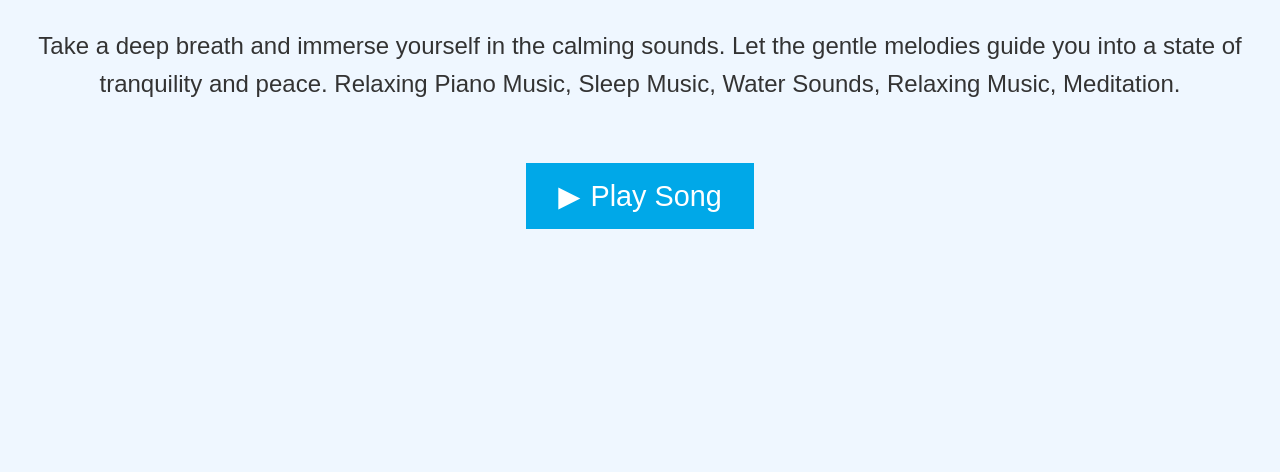
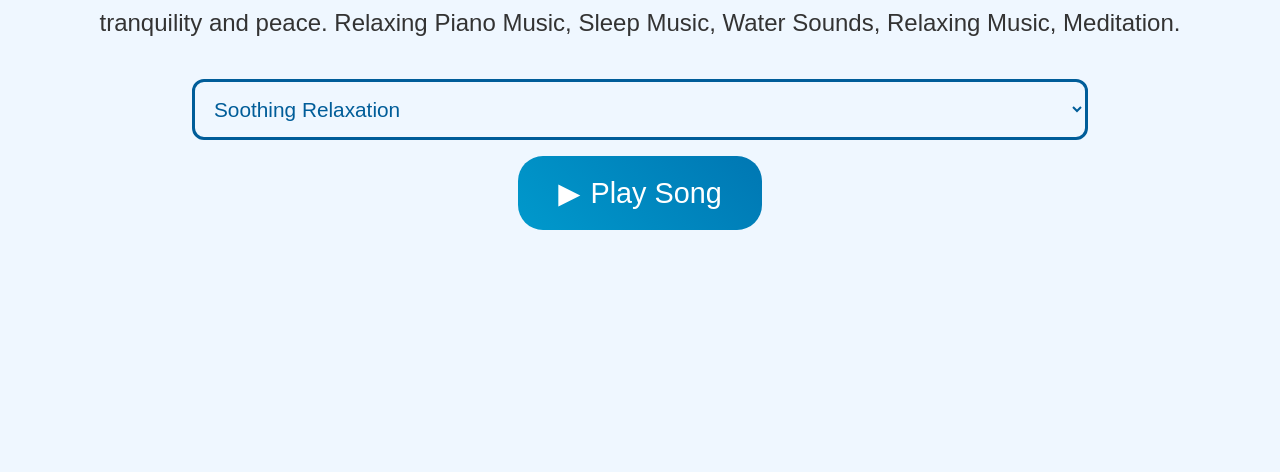
Before and after one commit to rehan5039/Soothing-Relaxation, a plain HTML site: page index.html in a window 1280 px wide. Shown: the part 328-800 px from the top of the page. Drawn offline with Linux system fonts and the light colour scheme.

Commit message:
Update index.html

```diff
--- a/index.html
+++ b/index.html
@@ -1,5 +1,6 @@
 <!DOCTYPE html>
 <html lang="en">
+
 <head>
     <meta charset="UTF-8">
     <meta name="viewport" content="width=device-width, initial-scale=1.0">
@@ -15,7 +16,7 @@
             flex-direction: column;
             align-items: center;
             justify-content: center;
-            height: 100vh;
+            height: 95vh;
             overflow: hidden; /* Disable scrolling */
         }
 
@@ -47,27 +48,54 @@
         h1 {
             margin-top: 20px;
             font-size: 2.5em;
+            margin-top: 0vh;
             color: #005d99;
             text-shadow: 2px 2px 4px rgba(0, 0, 0, 0.2);
+        }
+
+        #audioSelector {
+            margin-top: 2vh;
+            padding: 15px;
+            font-size: 1.3em;
+            border-radius: 12px;
+            border: 3px solid #005d99;
+            background-color: #eff7ff;
+            color: #005d99;
+            transition: background-color 0.3s ease, transform 0.3s ease;
+            width: 70%;
+        }
+
+        #audioSelector:hover {
+            background-color: #d9ecff;
+            transform: scale(1.05);
+        }
+
+        #audioSelector:focus {
+            outline: none;
+            box-shadow: 0 0 8px rgba(0, 93, 153, 0.8);
         }
 
         #playPauseButton {
         background-color: #00a8e8;
         color: #fff;
         font-size: 1.8em;
-            padding: 16px 32px;
+        padding: 20px 40px; /* Increased padding for better visual appeal */
         border: none;
         cursor: pointer;
         position: relative;
         overflow: hidden;
-            transition: background-color 0.3s ease, transform 0.3s ease;
-            margin-top: 5vh; /* Higher position */
+        transition: background-color 0.3s ease, transform 0.3s ease, box-shadow 0.3s ease;
+        margin-top: 2vh;
+        border-radius: 25px; /* Added border-radius for a curved design */
+        outline: none; /* Remove default focus outline */
+        background-image: linear-gradient(45deg, #0099cc, #0077b3); /* Added subtle gradient */
     }
 
     #playPauseButton::before {
         content: '\25B6';
         display: inline-block;
         margin-right: 10px;
+        transition: transform 0.3s ease; /* Added transition for the play icon */
     }
 
     #playPauseButton.playing::before {
@@ -77,6 +105,7 @@
     #playPauseButton:hover {
         background-color: #0077b3;
         transform: translateY(-4px) scale(1.05);
+        box-shadow: 0 0 12px rgba(0, 93, 153, 0.8); /* Added box-shadow for a tactile feel */
     }
 
         .relaxing-text {
@@ -87,24 +116,67 @@
         }
     </style>
 </head>
+
 <body>
 
     <h1>Soothing Relaxation</h1>
 
-<p class="relaxing-text">Take a deep breath and immerse yourself in the calming sounds. Let the gentle melodies guide you into a state of tranquility and peace. Relaxing Piano Music, Sleep Music, Water Sounds, Relaxing Music, Meditation.</p>
+    <p class="relaxing-text">Take a deep breath and immerse yourself in the calming sounds. Let the gentle melodies guide
+        you into a state of tranquility and peace. Relaxing Piano Music, Sleep Music, Water Sounds, Relaxing Music,
+        Meditation.</p>
+
+    <!-- Updated playlist with enhanced styling and animations -->
+    <select id="audioSelector">
+        <option
+            value="https://32yk14-my.sharepoint.com/:u:/g/personal/rehan_32yk14_onmicrosoft_com/EQPcXCC6DnJFpTG_IGm9AeQBgSqdSSvCVuQrIpLYHMrpgA?download=1">
+            Soothing Relaxation</option>
+        <option
+            value="https://32yk14-my.sharepoint.com/:u:/g/personal/rehan_32yk14_onmicrosoft_com/ESKhERxpWEZItM8Hvab1z6ABWiIGurkDXWgNvr3SAUhRvw?download=1">
+            Uplifting</option>
+        <option
+            value="https://32yk14-my.sharepoint.com/:u:/g/personal/rehan_32yk14_onmicrosoft_com/EaGkbvtGLsNLiJdUJr_5PdcBI9FQfN0NE46SY1F3uuLK1Q?download=1">
+            Beethoven</option>
+        <option
+            value="https://32yk14-my.sharepoint.com/:u:/g/personal/rehan_32yk14_onmicrosoft_com/EX_gdXVESAlDshb7to6B5AQBrpQXSytN0Au-HGmoA_S0pA?download=1">
+            Deep Sleep Music</option>
+        <option
+            value="https://32yk14-my.sharepoint.com/:u:/g/personal/rehan_32yk14_onmicrosoft_com/ES0DjPJSEkFIqiyb0q1jzW8B2jZerX_bjpHGSJ5fGuqsJg?download=1">
+            Meditation Music</option>
+        <option
+            value="https://32yk14-my.sharepoint.com/:u:/g/personal/rehan_32yk14_onmicrosoft_com/Ed6B4IhJiY1PgjuNRX2HSXwBlqHMR00fGCOdyqTORa7oOQ?download=1">
+            Piano Music</option>
+        <option
+            value="https://32yk14-my.sharepoint.com/:u:/g/personal/rehan_32yk14_onmicrosoft_com/EcNiUI0aa9tNovrMNiK167IBoD4hdplsrRuyRhnImBwvKg?download=1">
+            Relaxed Night</option>
+        <option
+            value="https://32yk14-my.sharepoint.com/:u:/g/personal/rehan_32yk14_onmicrosoft_com/ESUrs4EqcaVAjoCeUcv2MF4Bs81h-KCUxTSJWnpfjGdfJA?download=1">
+            Soul Therapy</option>
+        <option
+            value="https://32yk14-my.sharepoint.com/:u:/g/personal/rehan_32yk14_onmicrosoft_com/Ee2e14KX65NPpwk2jKdeGIQBL-c4nL-wzZ6jL9D_vcB5_A?download=1">
+            Spring Meditation</option>
+        <option
+            value="https://32yk14-my.sharepoint.com/:u:/g/personal/rehan_32yk14_onmicrosoft_com/EaJiNH7bfx1BnwtWH5ekKhgBVGavEoGwonM1njhs3Rpq7w?download=1">
+            Winter Piano</option>
+        <!-- Add more options as needed -->
+    </select>
 
     <button id="playPauseButton">Play Song</button>
 
     <script>
         const playPauseButton = document.getElementById('playPauseButton');
-    const audioPlayer = new Audio('https://32yk14-my.sharepoint.com/:u:/g/personal/rehan_32yk14_onmicrosoft_com/EQPcXCC6DnJFpTG_IGm9AeQBgSqdSSvCVuQrIpLYHMrpgA?download=1');
+        const audioPlayer = new Audio();
+        const audioSelector = document.getElementById('audioSelector');
         let isPlaying = false;
 
         playPauseButton.addEventListener('click', () => {
             if (isPlaying) {
                 audioPlayer.pause();
             } else {
+                const selectedAudio = audioSelector.value;
+                if (selectedAudio) {
+                    audioPlayer.src = selectedAudio;
                     audioPlayer.play();
+                }
             }
             isPlaying = !isPlaying;
             playPauseButton.classList.toggle('playing', isPlaying);
@@ -124,12 +196,6 @@
         });
     </script>
 
-<style>
-    @keyframes floatAnimation {
-        0%, 100% { transform: translateY(0) scale(1); }
-        50% { transform: translateY(-8px) scale(1.05); }
-    }
-</style>
+</body>
 
-</body>
 </html>
```
Lines whose indentation alone changed are shown as unchanged.
